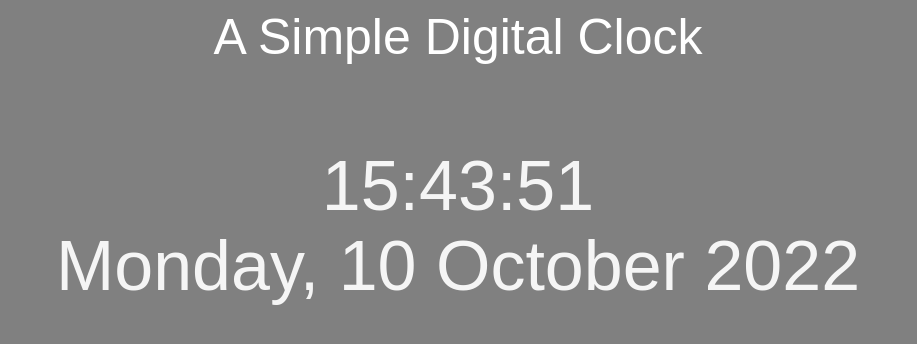
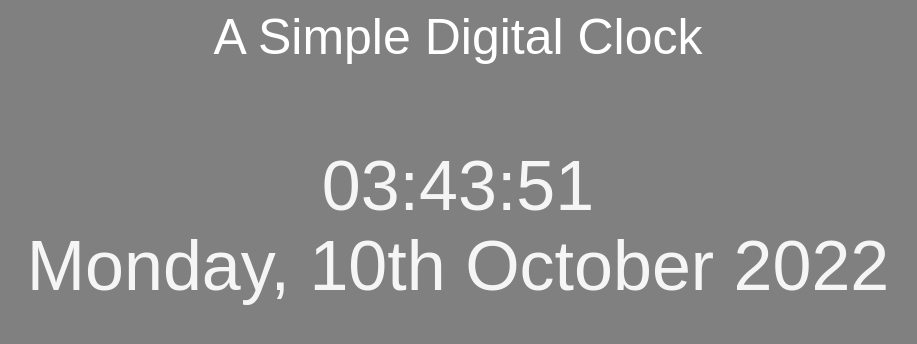
Before and after one commit to Grantj24/Digital-Clock, a plain HTML site: page index.html in a window 1280 px wide. Shown: the whole page, without its empty margins (182-1099 px from the left). Drawn offline with Linux system fonts and the light colour scheme.

Commit message:
Changes to js format and function of clock

```diff
--- a/index.html
+++ b/index.html
@@ -7,9 +7,9 @@
   <title>Digital Clock</title>
   <link rel="stylesheet" href="style.css">
 </head>
-<body class="main-container" onload="timeDisplay();">
+<body class="main-container">
   <header class="title">A Simple Digital Clock</header>
   <div id="clockDisplay" class="container"></div>
-  <script type="text/javascript" src="script.js"></script>
+  <script src="script.js"></script>
 </body>
 </html>
--- a/script.js
+++ b/script.js
@@ -1,55 +1,54 @@
-function timeDisplay() {
-  const mydate = new Date();
+function changeDisplay() {
+  const datetime = new Date();
+  const myClock = document.getElementById("clockDisplay");
+  const children = myClock.childNodes
+  children.forEach(child => child.remove())
+  const newDisplay = document.createElement('div')
+  const time = document.createElement('div')
+  const timeContents = document.createTextNode(formatTime(datetime))
+  time.appendChild(timeContents)
+  const date = document.createElement('div')
+  const dateContents = document.createTextNode(formatDate(datetime))
+  date.appendChild(dateContents)
+  newDisplay.append(time,date)
+  myClock.append(newDisplay)
+}
+
+function formatTime(currentTime){
+  const h = currentTime.getHours();
+  const m = currentTime.getMinutes();
+  const s = currentTime.getSeconds();
+  return addLeadingZero(formatStandardTime(h)) + ":" + addLeadingZero(m) + ":" + addLeadingZero(s)
+}
+
+function formatStandardTime(h){
+  if(h <= 12) return h
+  if(h === 24) return 0
+  return h - 12
+}
+
+function addLeadingZero(number) {
+  if(number < 10) return "0" + number;
+  return number
+  }
+
+
+function formatDate(mydate){
+  const dayarray = new Array("Sunday", "Monday", "Tuesday", "Wednesday", "Thursday", "Friday", "Saturday");
+  const montharray = new Array( "January", "February", "March", "April", "May", "June", "July", "August", "September", "October", "November", "December");
   const year = mydate.getFullYear();
   const day = mydate.getDay();
   const month = mydate.getMonth();
   const daym = mydate.getDate();
-  const dayarray = new Array("Sunday", "Monday", "Tuesday", "Wednesday", "Thursday", "Friday", "Saturday");
-  const montharray = new Array( "January", "February", "March", "April", "May", "June", "July", "August", "September", "October", "November", "December");
-
-  const currentTime = new Date();
-  const h = currentTime.getHours();
-  const m = currentTime.getMinutes();
-  const s = currentTime.getSeconds();
-  const AM_PM_Variable = "";
-    if(h === 24){
-      h = 0;
-
-    }
-    if(h < 10){
-      h = "0" + h;
-    }
-
-    if(m < 10){
-      m = "0" + m;
-    }
-
-    if(s < 10){
-      s = "0" + s;
-    }
-    const myClock = document.getElementById("clockDisplay");
-    myClock.textContent = "" +h+ ":" +m+ ":" +s+ "" +AM_PM_Variable+ "\n  " +dayarray[day]+ ", " +daym+ " " +montharray[month]+ " " +year;
-
-    myClock.innerText = "" +h+ ":" +m+ ":" +s+ "" +AM_PM_Variable+ "\n  " +dayarray[day]+ ", " +daym+ " " +montharray[month]+ " " +year;
-
-    setTimeout("timeDisplay()", 1000);
+  return dayarray[day] + ", " + daym + addSuffix(daym) + " " + montharray[month] + " " + year
 }
 
-timeDisplay();
+function addSuffix(number) {
+  if (number === 1 || number === 21) return "st"
+  if (number === 2 || number === 22) return "nd"
+  if (number === 3 || number === 23) return "rd"
+  return "th"
+}
 
-//Previous layout, switched format for clock to be in center
-
-// const myClock = document.getElementById("clockDisplay");
-// myClock.textContent = "" +dayarray[day]+ " ," +daym+ " " +montharray[month]+ " " +year+ "\n " +h+ ":" +m+ ":" +s+ "" +AM_PM_Variable;
-
-//Could not figure out how to plug in this rule for day
-
-// if(day === 1, 21) {
-//   day = st;
-// } else(day === 2, 22) {
-//   day = nd;
-// } else(day === 3, 23) {
-//   day = rd;
-// }else if(day >= 4) {
-//   day = th;
-// }
+setInterval(changeDisplay, 1000);
+changeDisplay();
```
